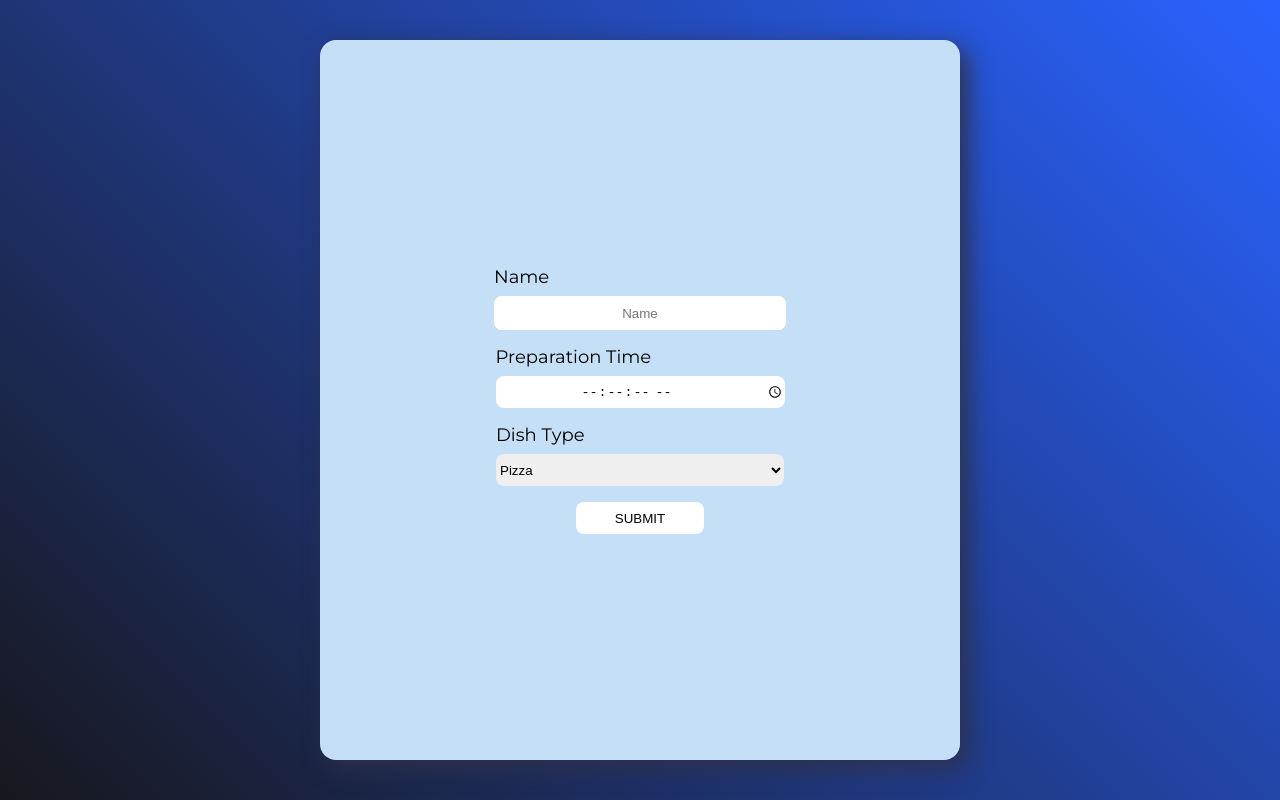
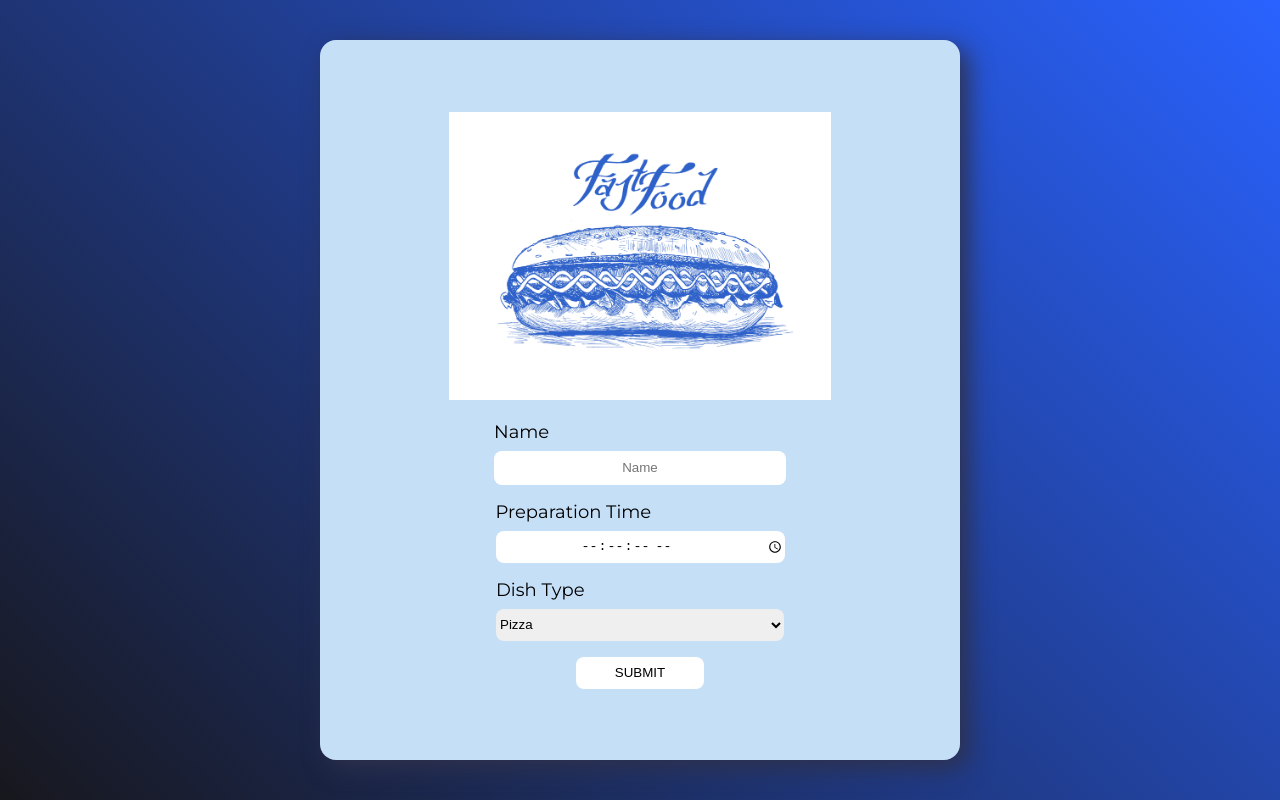
Before and after one commit to Novacci/food-form, a React (Create React App) app: page / in a window 1280 px wide. Built offline with nearby package versions, Linux system fonts and the light colour scheme.

Commit message:
Changed size of image

```diff
--- a/src/Form/Form.scss
+++ b/src/Form/Form.scss
@@ -6,14 +6,14 @@
 }
 $blue-color: #2962ff;
 
-// img {
-//   overflow: hidden;
-//   height: 18rem;
-// }
-// .img-styling {
-//   height: 100%;
-//   width: 100%;
-// }
+img {
+  overflow: hidden;
+  height: 18rem;
+}
+.img-styling {
+  height: 100%;
+  width: 100%;
+}
 
 form {
   display: flex;
--- a/src/Form/Form.tsx
+++ b/src/Form/Form.tsx
@@ -1,8 +1,7 @@
 import './Form.scss';
 import { useForm } from 'react-hook-form';
 import Card from '../Card/Card';
-
-const foodImage = require('../Images/food.jpg');
+import foodImage from '../Images/food.jpg';
 
 type FormData = {
   name: string;
@@ -13,6 +12,7 @@ type FormData = {
   spiciness: number;
   slicesOfBread: number;
 };
+
 enum DishType {
   Pizza = 'Pizza',
   Soup = 'Soup',
@@ -49,9 +49,9 @@ const Form = () => {
           console.log(data);
         })}
       >
-        {/* <div className="img-styling">
+        <div className="img-styling">
           <img src={foodImage} alt="Food Image" />
-        </div> */}
+        </div>
         <div>
           <label htmlFor="name">Name </label>
           <input
--- /dev/null
+++ b/src/react-app-env.d.ts
@@ -0,0 +1 @@
+/// <reference types="react-scripts" />
```
